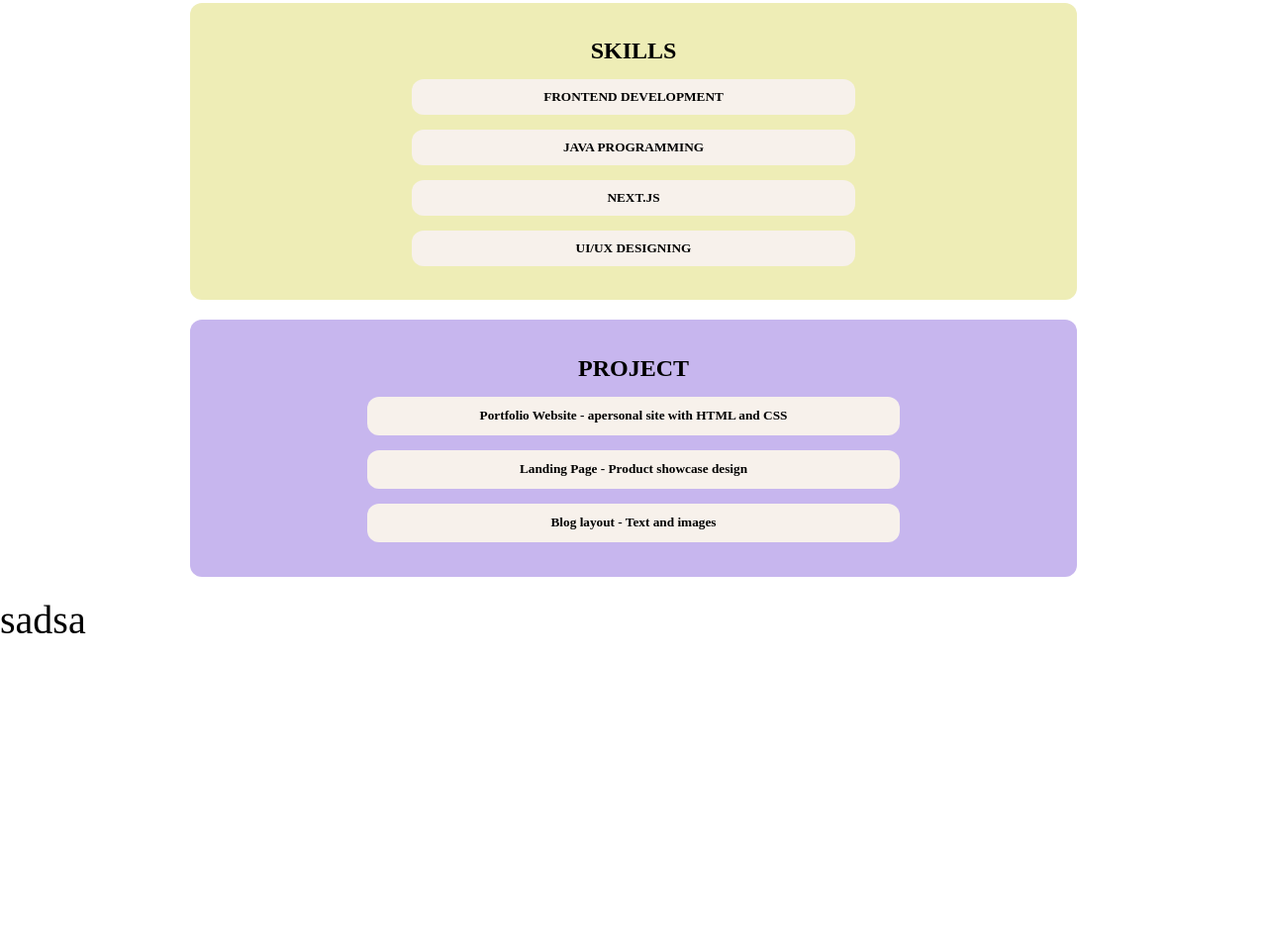
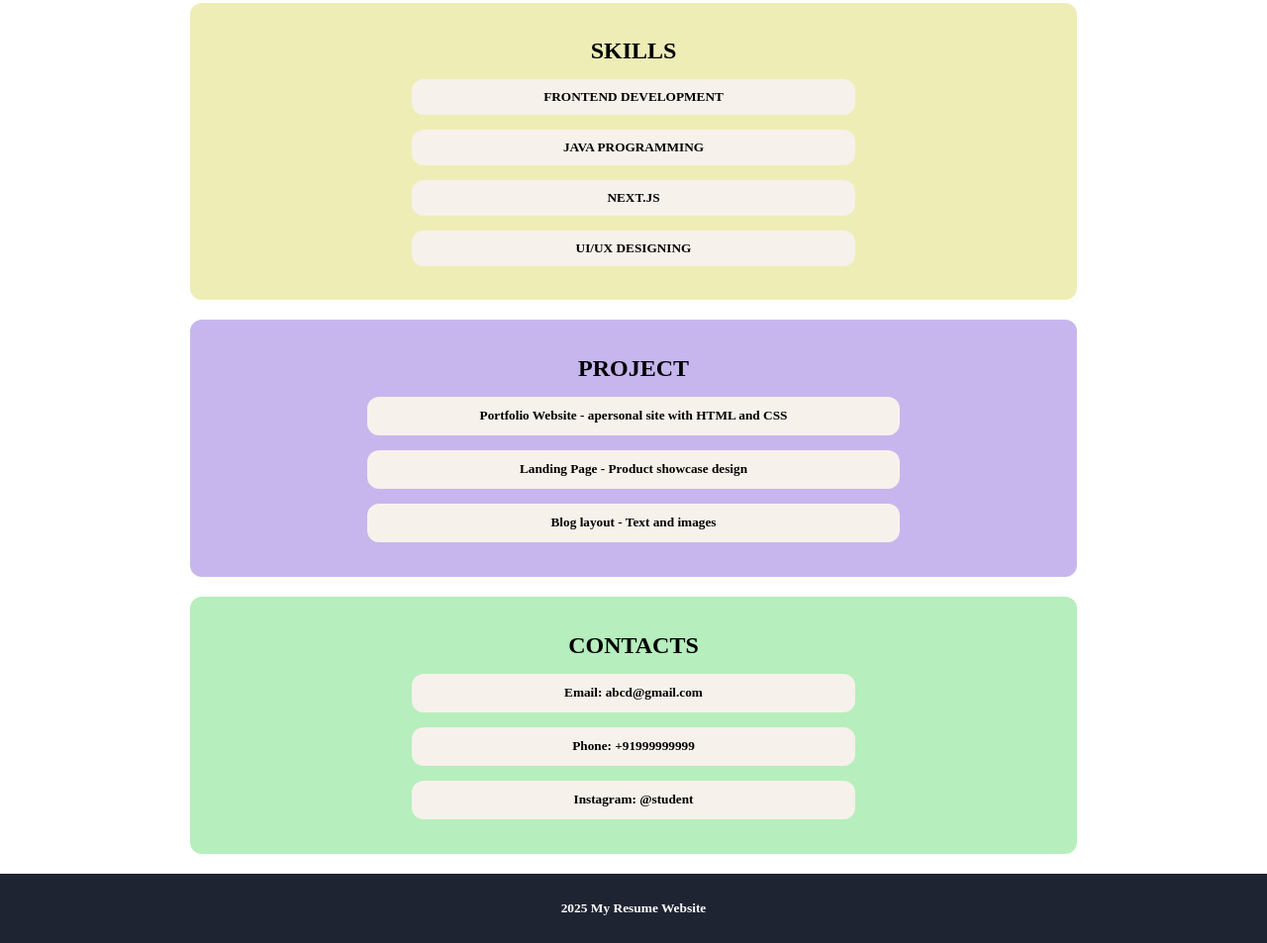
Before and after one commit to mozge07/1st-Project-, a plain HTML site: page index.html in a window 1280 px wide. Shown: the part 583-1536 px from the top of the page at 99% size. Before the commit the page ends 1233 px from the top, so only its background shows below. Drawn offline with Linux system fonts and the light colour scheme; files whose address does not match are found by name.

Commit message:
second commit

```diff
--- a/index.html
+++ b/index.html
@@ -52,8 +52,14 @@
       <div class="same3"><h5>Landing Page - Product showcase design</h5></div>
       <div class="same3"><h5>Blog layout - Text and images</h5></div>
     </div>
-    <div>
-      <h1>sadsa</h1>
+    <div id="contacts">
+      <h2>CONTACTS</h2>
+      <div class="same4"><h5>Email: abcd@gmail.com</h5></div>
+      <div class="same4"><h5>Phone: +91999999999</h5></div>
+      <div class="same4"><h5>Instagram: @student</h5></div>
     </div>
+    <footer id="foot">
+      <h6>2025 My Resume Website</h6>
+    </footer>
   </body>
 </html>
--- a/style.css
+++ b/style.css
@@ -126,3 +126,41 @@ p{
     height: 15%;
     border-radius: 12px;
 }
+
+#contacts{
+    display: flex;
+    justify-content: center;
+    flex-direction: column;
+    align-items: center;
+    text-align: center;
+    background-color: rgb(182, 238, 189);
+    gap: 15px;
+    width: 70%;
+    height: 260px;
+    margin: 20px auto;
+    border-radius: 12px;
+}
+
+.same4{
+    display: flex;
+    justify-content: center;
+    align-items: center;
+    flex-direction: column;
+    text-align: center;
+    background-color: rgb(247, 241, 235);
+    width: 50%;
+    height: 15%;
+    border-radius: 12px;
+}
+
+#foot{
+    display: flex;
+    justify-content: center;
+    align-items: center;
+    flex-direction: column;
+    text-align: center;
+    background-color: rgb(31, 36, 51);
+    height: 70px;
+    color: white;
+    font-size: 20px;
+}
```
